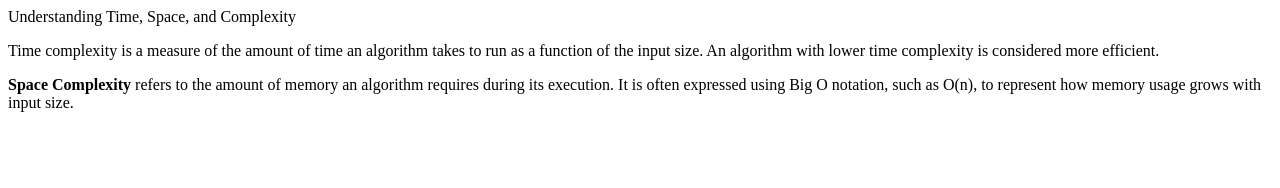
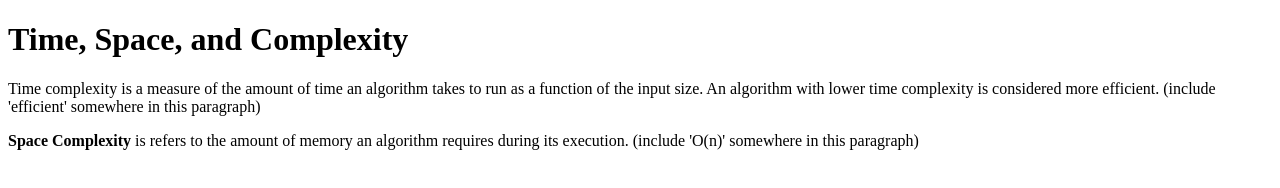
Before and after one commit to acciojob/time-and-space-complexity-Ajaymanik, a website: page main.html in a window 1280 px wide. Drawn offline with Linux system fonts and the light colour scheme.

Commit message:
created a submission

```diff
--- a/main.html
+++ b/main.html
@@ -7,11 +7,11 @@
 </head>
 
 <body>
-	<!<h1>Understanding Time, Space, and Complexity</h1>
+	<h1>Time, Space, and Complexity</h1>
 
-    <p>Time complexity is a measure of the amount of time an algorithm takes to run as a function of the input size. An algorithm with lower time complexity is considered more efficient.</p>
+<p>Time complexity is a measure of the amount of time an algorithm takes to run as a function of the input size. An algorithm with lower time complexity is considered more efficient. (include 'efficient' somewhere in this paragraph)</p>
 
-    <p><b>Space Complexity</b> refers to the amount of memory an algorithm requires during its execution. It is often expressed using Big O notation, such as O(n), to represent how memory usage grows with input size.</p>
+<p><b>Space Complexity</b> is refers to the amount of memory an algorithm requires during its execution. (include 'O(n)' somewhere in this paragraph)</p>
     <script type="text/javascript" src="./script.js">
 </script>
 
```
